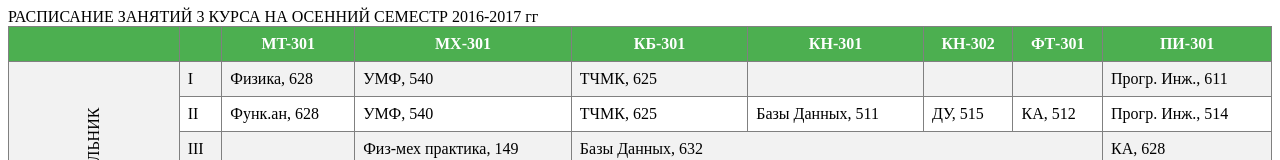
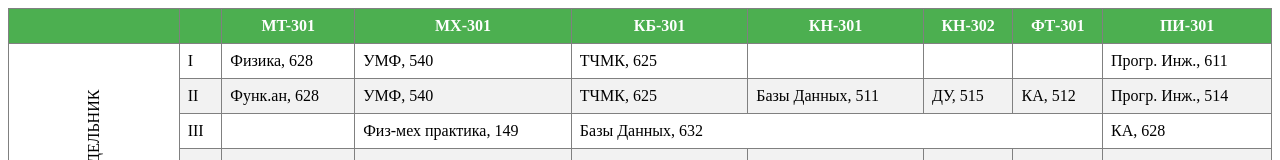
Before and after one commit to zokeer/zokeer.github.io, a plain HTML site: page index.html in a window 1280 px wide. Shown: the top 160 px of the page. Drawn offline with Linux system fonts and the light colour scheme.

Commit message:
Initial content

```diff
--- a/index.html
+++ b/index.html
@@ -37,10 +37,11 @@
 			color: white;
 		}
 	</style>
-	РАСПИСАНИЕ ЗАНЯТИЙ 3 КУРСА НА ОСЕННИЙ СЕМЕСТР 2016-2017 гг
 </head>
 <body>
-    <table border="1" cellpadding="0" cellspacing="0" width="100%">
+    <table border="1">
+	<thead>
+	<tr>
     	<th></th>
     	<th></th>
     	<th>MT-301</th>
@@ -50,6 +51,9 @@
     	<th>КН-302</th>
     	<th>ФТ-301</th>
     	<th>ПИ-301</th>
+	</tr>
+	</thead>
+	<tbody>
     	<tr><td rowspan="6"><div class="rotate-90-degrees">ПОНЕДЕЛЬНИК</div></td>
 		<td>I</td><td>Физика, 628</td><td>УМФ, 540</td><td>ТЧМК, 625</td><td></td><td></td><td></td><td>Прогр. Инж., 611</td></tr>
 		<tr><td>II</td><td>Функ.ан, 628</td><td>УМФ, 540</td><td>ТЧМК, 625</td><td>Базы Данных, 511</td><td>ДУ, 515</td><td>КА, 512</td><td>Прогр. Инж., 514</td></tr>
@@ -92,6 +96,7 @@
 		<tr><td>IV</td></tr>
 		<tr><td>V</td></tr>
 		<tr><td>VI</td></tr>
+	</tbody>
     </table>
 </body>
 </html>
```
